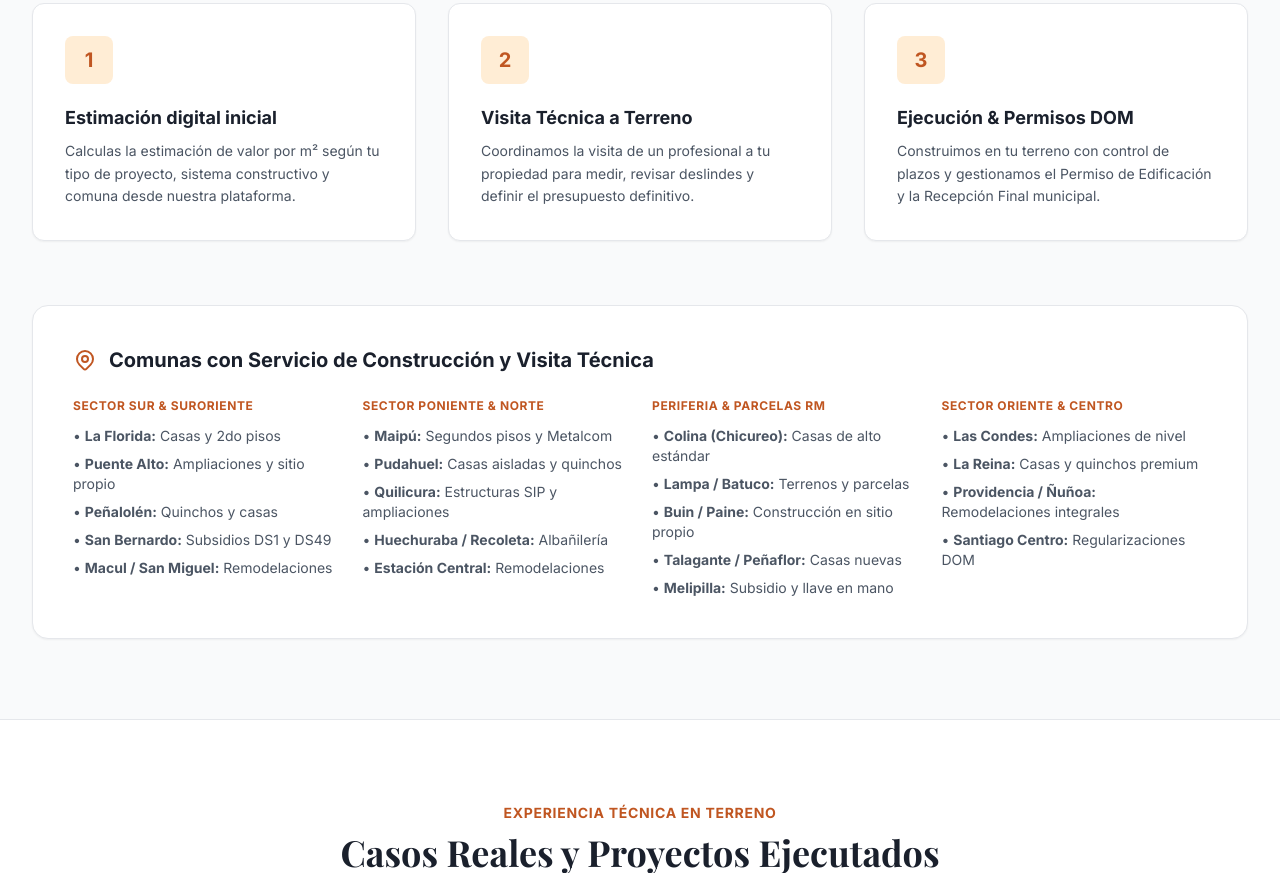
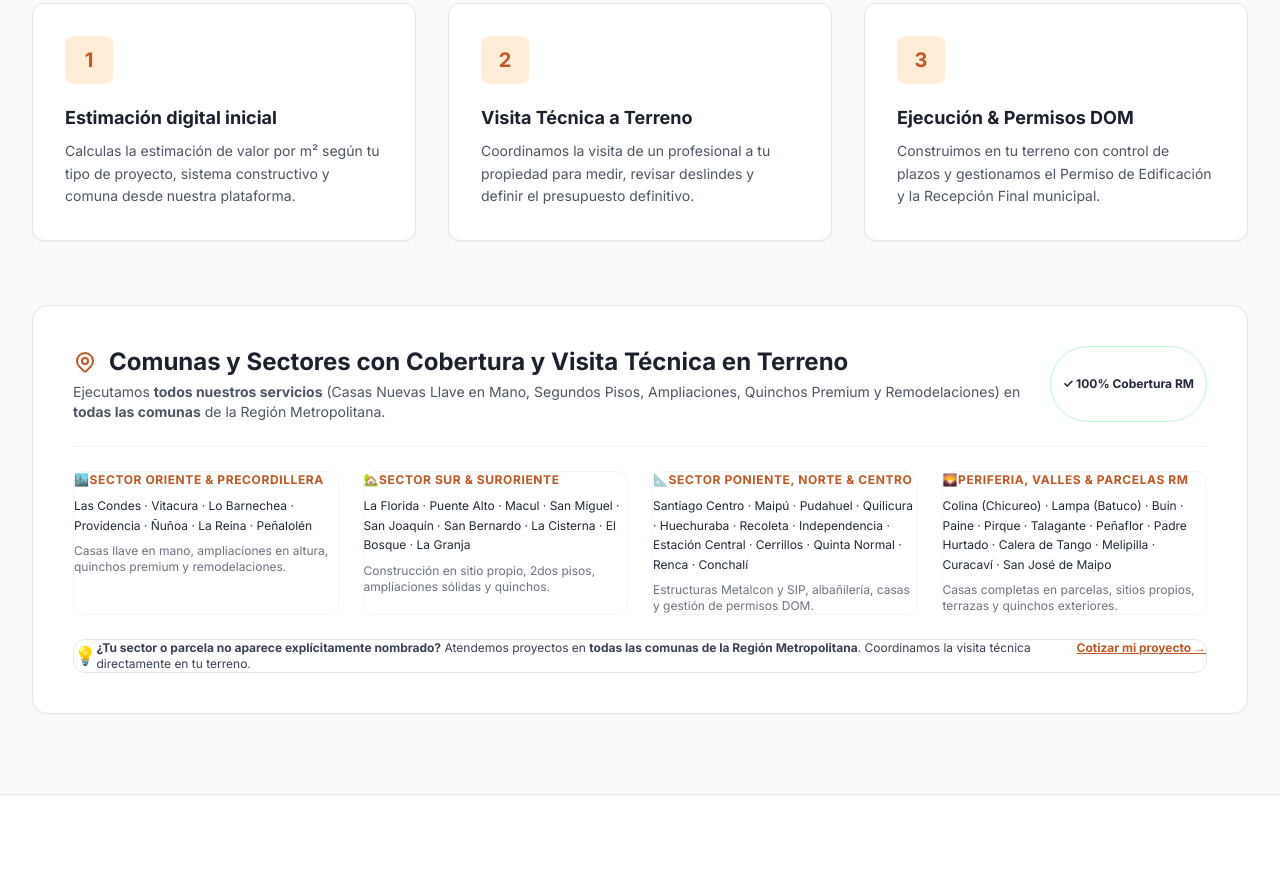
Before and after one commit to Raimfb/Cuatropuntas1, a website: page public/index.html in a window 1280 px wide. Shown: the part 5321-6194 px from the top of the page. Drawn offline with nearby package versions, Linux system fonts and the light colour scheme.

Commit message:
fix(coverage): rediseñar seccion de cobertura y selectores de comunas para confirmar atencion total de todos los servicios en la RM

```diff
--- a/public/index.html
+++ b/public/index.html
@@ -143,7 +143,7 @@
               "name": "¿Cómo funciona la visita técnica a terreno en Santiago y comunas?",
               "acceptedAnswer": {
                 "@type": "Answer",
-                "text": "Atendemos a terreno en comunas de la Región Metropolitana, entre ellas La Florida, Puente Alto, Maipú, Colina, Peñalolén y San Bernardo. La visita permite evaluar deslindes, condiciones preliminares del suelo y requisitos de la DOM municipal antes de definir el proyecto."
+                "text": "Atendemos a terreno en todas las comunas de la Región Metropolitana (Sector Oriente, Sur, Poniente, Norte, Centro y parcelas como Chicureo, Lampa, Buin, Paine, Talagante, Pirque, entre otras). Tras una estimación inicial, coordinamos una visita técnica para evaluar deslindes, condiciones del suelo, orientación y requisitos de la DOM municipal."
               }
             },
             {
@@ -637,7 +637,7 @@
                     </button>
                     <div class="faq-content max-h-0 overflow-hidden transition-all duration-300 ease-in-out">
                         <div class="px-6 pb-5 text-sm text-gray-600 leading-relaxed">
-                            <p>Atendemos a terreno en comunas de la Región Metropolitana (La Florida, Puente Alto, Maipú, Colina, Peñalolén, San Bernardo, entre otras). Después de una primera revisión, coordinamos una visita para evaluar deslindes, condiciones preliminares del suelo, orientación y requisitos de la Dirección de Obras Municipales (DOM).</p>
+                            <p>Atendemos a terreno en todas las comunas de la Región Metropolitana (Sector Oriente, Sur, Poniente, Norte, Centro y parcelas como Chicureo, Lampa, Buin, Paine, Talagante, Pirque, entre otras). Tras una estimación inicial, coordinamos una visita técnica para evaluar deslindes, condiciones del suelo, orientación y requisitos de la Dirección de Obras Municipales (DOM).</p>
                         </div>
                     </div>
                 </div>
@@ -771,50 +771,77 @@
 
             <!-- Cobertura por Sectores y Comunas -->
             <div class="bg-white rounded-2xl border border-gray-200 p-8 md:p-10 shadow-sm">
-                <h3 class="text-xl font-bold text-primary mb-6 flex items-center">
-                    <svg class="w-6 h-6 text-secondary mr-3" fill="none" stroke="currentColor" viewBox="0 0 24 24"><path stroke-linecap="round" stroke-linejoin="round" stroke-width="2" d="M17.657 16.657L13.414 20.9a1.998 1.998 0 01-2.827 0l-4.244-4.243a8 8 0 1111.314 0z"></path><path stroke-linecap="round" stroke-linejoin="round" stroke-width="2" d="M15 11a3 3 0 11-6 0 3 3 0 016 0z"></path></svg>
-                    Comunas con Servicio de Construcción y Visita Técnica
+                <div class="flex flex-col md:flex-row md:items-center justify-between gap-4 mb-6 pb-6 border-b border-gray-100">
+                    <div>
+                        <h3 class="text-xl md:text-2xl font-bold text-primary flex items-center">
+                            <svg class="w-6 h-6 text-secondary mr-3 flex-shrink-0" fill="none" stroke="currentColor" viewBox="0 0 24 24"><path stroke-linecap="round" stroke-linejoin="round" stroke-width="2" d="M17.657 16.657L13.414 20.9a1.998 1.998 0 01-2.827 0l-4.244-4.243a8 8 0 1111.314 0z"></path><path stroke-linecap="round" stroke-linejoin="round" stroke-width="2" d="M15 11a3 3 0 11-6 0 3 3 0 016 0z"></path></svg>
+                            Comunas y Sectores con Cobertura y Visita Técnica en Terreno
                         </h3>
-                <div class="grid grid-cols-1 sm:grid-cols-2 lg:grid-cols-4 gap-6 text-sm">
-                    <div>
-                        <h4 class="font-bold text-secondary mb-3 uppercase text-xs tracking-wider">Sector Sur & Suroriente</h4>
-                        <ul class="space-y-2 text-gray-600">
-                            <li>• <strong>La Florida:</strong> Casas y 2do pisos</li>
-                            <li>• <strong>Puente Alto:</strong> Ampliaciones y sitio propio</li>
-                            <li>• <strong>Peñalolén:</strong> Quinchos y casas</li>
-                            <li>• <strong>San Bernardo:</strong> Subsidios DS1 y DS49</li>
-                            <li>• <strong>Macul / San Miguel:</strong> Remodelaciones</li>
-                        </ul>
+                        <p class="text-gray-600 text-sm mt-1">
+                            Ejecutamos <strong>todos nuestros servicios</strong> (Casas Nuevas Llave en Mano, Segundos Pisos, Ampliaciones, Quinchos Premium y Remodelaciones) en <strong>todas las comunas</strong> de la Región Metropolitana.
+                        </p>
                     </div>
-                    <div>
-                        <h4 class="font-bold text-secondary mb-3 uppercase text-xs tracking-wider">Sector Poniente & Norte</h4>
-                        <ul class="space-y-2 text-gray-600">
-                            <li>• <strong>Maipú:</strong> Segundos pisos y Metalcom</li>
-                            <li>• <strong>Pudahuel:</strong> Casas aisladas y quinchos</li>
-                            <li>• <strong>Quilicura:</strong> Estructuras SIP y ampliaciones</li>
-                            <li>• <strong>Huechuraba / Recoleta:</strong> Albañilería</li>
-                            <li>• <strong>Estación Central:</strong> Remodelaciones</li>
-                        </ul>
+                    <span class="inline-flex items-center self-start md:self-auto bg-green-50 text-green-700 text-xs font-bold px-3 py-1.5 rounded-full border border-green-200 whitespace-nowrap">
+                        ✓ 100% Cobertura RM
+                    </span>
                 </div>
-                    <div>
-                        <h4 class="font-bold text-secondary mb-3 uppercase text-xs tracking-wider">Periferia & Parcelas RM</h4>
-                        <ul class="space-y-2 text-gray-600">
-                            <li>• <strong>Colina (Chicureo):</strong> Casas de alto estándar</li>
-                            <li>• <strong>Lampa / Batuco:</strong> Terrenos y parcelas</li>
-                            <li>• <strong>Buin / Paine:</strong> Construcción en sitio propio</li>
-                            <li>• <strong>Talagante / Peñaflor:</strong> Casas nuevas</li>
-                            <li>• <strong>Melipilla:</strong> Subsidio y llave en mano</li>
-                        </ul>
+
+                <div class="grid grid-cols-1 sm:grid-cols-2 lg:grid-cols-4 gap-6 text-sm mb-6">
+                    <div class="bg-gray-50/70 p-4 rounded-xl border border-gray-100">
+                        <h4 class="font-bold text-secondary mb-2 uppercase text-xs tracking-wider flex items-center gap-1.5">
+                            <span>🏙️</span> Sector Oriente & Precordillera
+                        </h4>
+                        <p class="text-gray-800 font-medium text-xs leading-relaxed mb-2">
+                            Las Condes · Vitacura · Lo Barnechea · Providencia · Ñuñoa · La Reina · Peñalolén
+                        </p>
+                        <p class="text-gray-500 text-xs">
+                            Casas llave en mano, ampliaciones en altura, quinchos premium y remodelaciones.
+                        </p>
                     </div>
-                    <div>
-                        <h4 class="font-bold text-secondary mb-3 uppercase text-xs tracking-wider">Sector Oriente & Centro</h4>
-                        <ul class="space-y-2 text-gray-600">
-                            <li>• <strong>Las Condes:</strong> Ampliaciones de nivel</li>
-                            <li>• <strong>La Reina:</strong> Casas y quinchos premium</li>
-                            <li>• <strong>Providencia / Ñuñoa:</strong> Remodelaciones integrales</li>
-                            <li>• <strong>Santiago Centro:</strong> Regularizaciones DOM</li>
-                        </ul>
+
+                    <div class="bg-gray-50/70 p-4 rounded-xl border border-gray-100">
+                        <h4 class="font-bold text-secondary mb-2 uppercase text-xs tracking-wider flex items-center gap-1.5">
+                            <span>🏡</span> Sector Sur & Suroriente
+                        </h4>
+                        <p class="text-gray-800 font-medium text-xs leading-relaxed mb-2">
+                            La Florida · Puente Alto · Macul · San Miguel · San Joaquín · San Bernardo · La Cisterna · El Bosque · La Granja
+                        </p>
+                        <p class="text-gray-500 text-xs">
+                            Construcción en sitio propio, 2dos pisos, ampliaciones sólidas y quinchos.
+                        </p>
                     </div>
+
+                    <div class="bg-gray-50/70 p-4 rounded-xl border border-gray-100">
+                        <h4 class="font-bold text-secondary mb-2 uppercase text-xs tracking-wider flex items-center gap-1.5">
+                            <span>📐</span> Sector Poniente, Norte & Centro
+                        </h4>
+                        <p class="text-gray-800 font-medium text-xs leading-relaxed mb-2">
+                            Santiago Centro · Maipú · Pudahuel · Quilicura · Huechuraba · Recoleta · Independencia · Estación Central · Cerrillos · Quinta Normal · Renca · Conchalí
+                        </p>
+                        <p class="text-gray-500 text-xs">
+                            Estructuras Metalcon y SIP, albañilería, casas y gestión de permisos DOM.
+                        </p>
+                    </div>
+
+                    <div class="bg-gray-50/70 p-4 rounded-xl border border-gray-100">
+                        <h4 class="font-bold text-secondary mb-2 uppercase text-xs tracking-wider flex items-center gap-1.5">
+                            <span>🌄</span> Periferia, Valles & Parcelas RM
+                        </h4>
+                        <p class="text-gray-800 font-medium text-xs leading-relaxed mb-2">
+                            Colina (Chicureo) · Lampa (Batuco) · Buin · Paine · Pirque · Talagante · Peñaflor · Padre Hurtado · Calera de Tango · Melipilla · Curacaví · San José de Maipo
+                        </p>
+                        <p class="text-gray-500 text-xs">
+                            Casas completas en parcelas, sitios propios, terrazas y quinchos exteriores.
+                        </p>
+                    </div>
+                </div>
+
+                <div class="bg-orange-50/60 border border-orange-200/80 rounded-xl p-4 flex flex-col sm:flex-row items-start sm:items-center justify-between gap-3 text-xs text-gray-700">
+                    <div class="flex items-center gap-2.5">
+                        <span class="text-secondary text-lg">💡</span>
+                        <span><strong>¿Tu sector o parcela no aparece explícitamente nombrado?</strong> Atendemos proyectos en <strong>todas las comunas de la Región Metropolitana</strong>. Coordinamos la visita técnica directamente en tu terreno.</span>
+                    </div>
+                    <a href="#contacto" class="text-secondary hover:text-orange-700 font-bold whitespace-nowrap underline flex-shrink-0">Cotizar mi proyecto &rarr;</a>
                 </div>
             </div>
         </div>
@@ -1020,22 +1047,22 @@
                          <div>
                             <label for="qComuna" class="block text-sm font-medium text-gray-700 mb-1">Comuna de la Obra (Región Metropolitana)</label>
                              <select id="qComuna" aria-label="Seleccionar ubicación de la obra" title="Seleccionar ubicación de la obra" class="w-full px-4 py-3 rounded-md border border-gray-300 focus:border-secondary focus:ring-1 focus:ring-secondary outline-none transition bg-white" required>
-                                <option value="">Selecciona tu comuna...</option>
-                                <optgroup label="Sector Oriente (Top Tier)">
+                                 <option value="">Selecciona tu comuna o sector...</option>
+                                 <optgroup label="Sector Oriente & Precordillera">
                                      <option value="Tier1">Vitacura, Las Condes, Lo Barnechea, Providencia, La Reina</option>
                                  </optgroup>
                                  <optgroup label="Sector Centro-Oriente / Residencial">
                                      <option value="Tier2">Ñuñoa, Macul, Huechuraba, La Florida, Peñalolén, San Miguel</option>
                                  </optgroup>
-                                <optgroup label="Sector Poniente / Sur / Norte">
-                                    <option value="Tier3">Maipú, Pudahuel, Quilicura, Estación Central, La Cisterna, Santiago Centro</option>
-                                    <option value="Tier3">Puente Alto, San Bernardo, Cerrillos, Recoleta, Independencia, El Bosque</option>
+                                 <optgroup label="Sector Poniente / Sur / Norte / Centro">
+                                     <option value="Tier3">Maipú, Pudahuel, Quilicura, Estación Central, La Cisterna, Santiago Centro, Quinta Normal</option>
+                                     <option value="Tier3">Puente Alto, San Bernardo, Cerrillos, Recoleta, Independencia, El Bosque, San Joaquín</option>
                                  </optgroup>
                                  <optgroup label="Sectores Periféricos / En Crecimiento">
-                                    <option value="Tier4">Renca, Lo Espejo, San Ramón, La Pintana, Cerro Navia, Pedro Aguirre Cerda, Lo Prado</option>
+                                     <option value="Tier4">Renca, Lo Espejo, San Ramón, La Pintana, Cerro Navia, Pedro Aguirre Cerda, Lo Prado, Conchalí</option>
                                  </optgroup>
-                                <optgroup label="Zonas Rurales / Periferia RM">
-                                    <option value="Tier5">Colina (Chicureo), Lampa, Talagante, Buin, Paine, Melipilla, Peñaflor</option>
+                                 <optgroup label="Zonas Rurales / Parcelas / Periferia RM">
+                                     <option value="Tier5">Colina (Chicureo), Lampa, Batuco, Talagante, Peñaflor, Padre Hurtado, Buin, Paine, Pirque, Calera de Tango, Melipilla, Curacaví y otras comunas RM</option>
                                  </optgroup>
                              </select>
                         </div>
```
Also changed, not shown: api/quote.js (+5 -5 lines), public/precios.html (+8 -8 lines), public/servicios/casas-nuevas.html (+8 -8 lines), public/servicios/quinchos.html (+8 -8 lines), public/servicios/remodelaciones.html (+8 -8 lines), public/servicios/segundos-pisos.html (+8 -8 lines), public/subsidio-minvu-sitio-propio.html (+9 -9 lines). Lines whose indentation alone changed are shown as unchanged.
